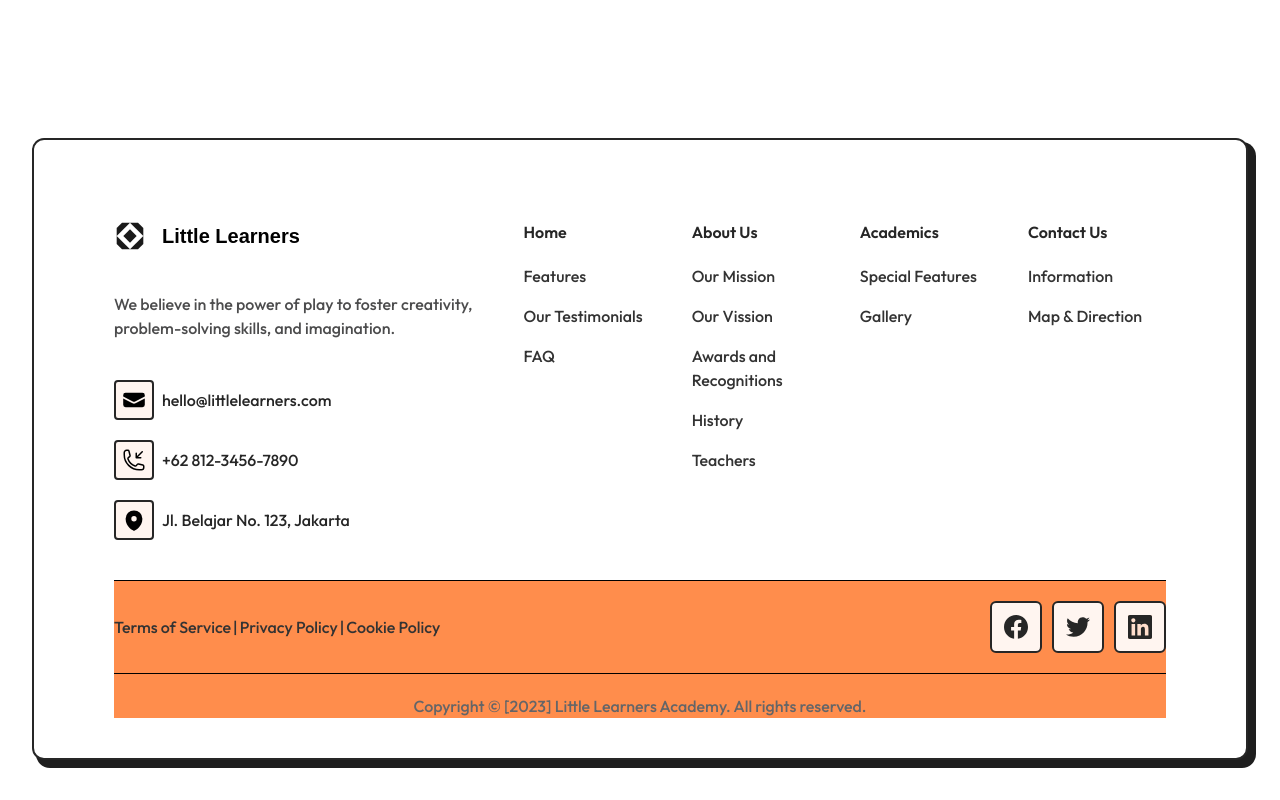
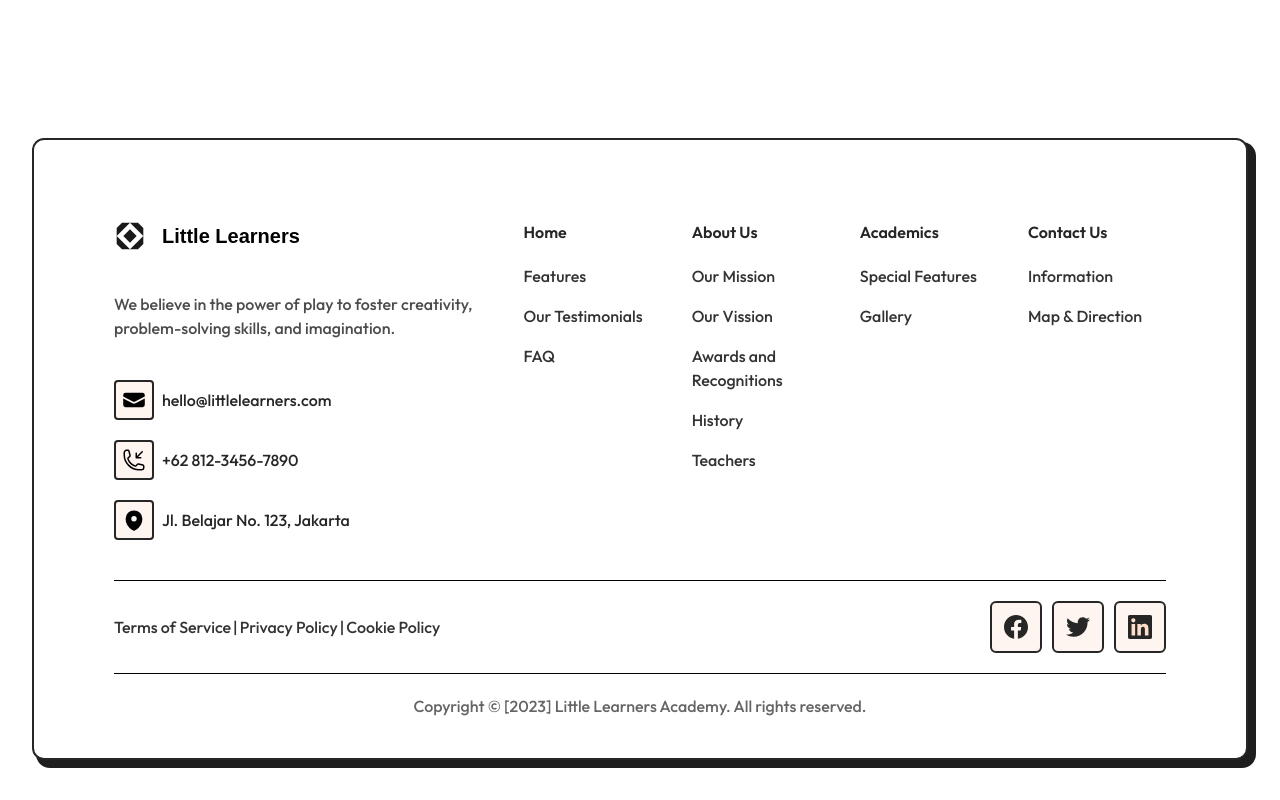
Before and after one commit to marcellandreas/little_learners, a React (Vite) app: page / in a window 1280 px wide. Shown: the part 3409-4209 px from the top of the page. Built offline with nearby package versions, Linux system fonts and the light colour scheme.

Commit message:
feat: menghapus bg pada copyright footer

```diff
--- a/src/components/Footer/index.jsx
+++ b/src/components/Footer/index.jsx
@@ -117,7 +117,7 @@ const Footer = () => {
           ))}
         </section>
       </div>
-      <div className="col-span-12 bg-orange-65 flex flex-col   gap-4 lg:gap-5">
+      <div className="col-span-12  flex flex-col   gap-4 lg:gap-5">
         <hr className="h-[1px] w-full" />
         <div className="flex flex-col lg:flex-row lg:justify-between items-center gap-5">
           <div className="flex gap-[2px]">
```
